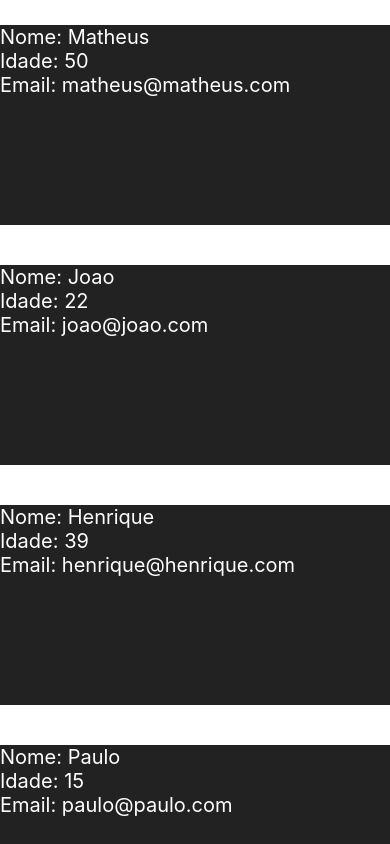
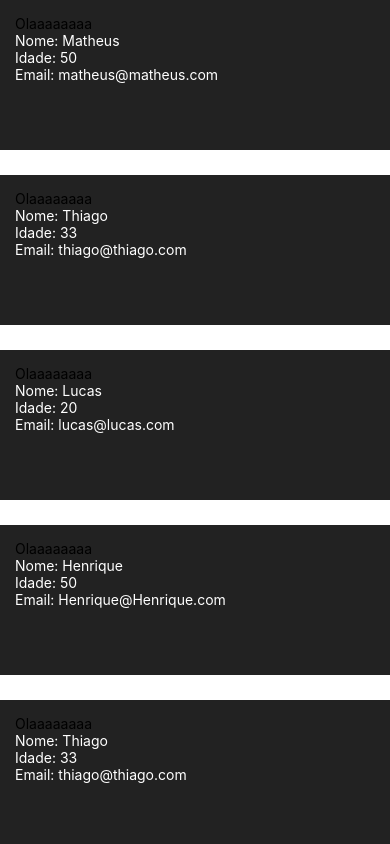
Before and after one commit to Pedro-imbriani-clear/learning_more, a React Native app: screen / in a window 390 px wide. Built offline with nearby package versions, Linux system fonts and the light colour scheme.

Commit message:
Separating Components

```diff
--- a/App.js
+++ b/App.js
@@ -6,17 +6,23 @@ import {
   FlatList
   } from 'react-native';
 
+import Pessoas from './src/Pessoas';
+
 class App extends Component{
 
   constructor(props){
     super(props);
     this.state = {
-      feed:[
-        {id:'1', nome: 'Matheus', idade: 50, email: 'matheus@matheus.com'},
-        {id:'2', nome: 'Joao', idade: 22, email: 'joao@joao.com'},
-        {id:'3', nome: 'Henrique', idade: 39, email: 'henrique@henrique.com'},
-        {id:'4', nome: 'Paulo', idade: 15, email: 'paulo@paulo.com'},
-        {id:'5', nome: 'JOSE', idade: 12, email: 'jose@jose.com'},
+      lista: [
+        {id: '1', nome:'Matheus', idade:50, email:'matheus@matheus.com'},
+        {id: '2', nome:'Thiago', idade:33, email:'thiago@thiago.com'},
+        {id: '3', nome:'Lucas', idade:20, email:'lucas@lucas.com'},
+        {id: '4', nome:'Henrique', idade:50, email:'Henrique@Henrique.com'},
+        {id: '5', nome:'Thiago', idade:33, email:'thiago@thiago.com'},
+        {id: '6', nome:'Lucas', idade:20, email:'lucas@lucas.com'},
+        {id: '7', nome:'JOSE', idade:33, email:'thiago@thiago.com'},
+        {id: '8', nome:'HENRIQUE', idade:20, email:'lucas@lucas.com'},
+
       ]
     };
   }
@@ -26,9 +32,9 @@ class App extends Component{
       <View style={styles.container}>
 
       <FlatList
-      data={this.state.feed}
-      keyExtractor={(item) => item.id}
-      renderItem={ ({item}) => <Pessoa data={item} /> }
+      data={this.state.lista}
+      keyExtractor={(item)=> item.id}
+      renderItem={ ({item}) => <Pessoas data={item} /> }
       />
 
       </View>
@@ -40,29 +46,6 @@ const styles = StyleSheet.create({
   container:{
     flex:1,
   },
-  areaPessoa:{
-    backgroundColor: '#222',
-    height: 200,
-    marginBottom: 15,
-    marginTop:25
-  },
-  textoPessoa:{
-    color: '#FFF',
-    fontSize: 20,
-  }
 });
 
 export default App;
-
-
-class Pessoa extends Component{
-  render(){
-    return(
-      <View style={styles.areaPessoa}>
-        <Text style={styles.textoPessoa}>Nome: {this.props.data.nome} </Text>
-        <Text style={styles.textoPessoa}>Idade: {this.props.data.idade} </Text>
-        <Text style={styles.textoPessoa}>Email: {this.props.data.email} </Text>
-      </View>
-    );
-  }
-}
--- /dev/null
+++ b/src/Pessoas/index.js
@@ -0,0 +1,29 @@
+import React, { Component } from 'react';
+import {View, Text, StyleSheet} from 'react-native';
+
+class Pessoas extends Component{
+  render(){
+    return(
+      <View style={styles.areaPessoa}>
+        <Text>Olaaaaaaaa</Text>
+        <Text style={styles.textoPessoa}>Nome: {this.props.data.nome}</Text>
+        <Text style={styles.textoPessoa}>Idade: {this.props.data.idade}</Text>
+        <Text style={styles.textoPessoa}>Email: {this.props.data.email}</Text>
+      </View>
+    );
+  }
+}
+
+const styles = StyleSheet.create({
+  areaPessoa:{
+    backgroundColor: '#222',
+    height: 150,
+    marginBottom: 25,
+    padding: 15
+  },
+  textoPessoa:{
+    color: '#FFF'
+  }
+});
+
+export default Pessoas;
```
